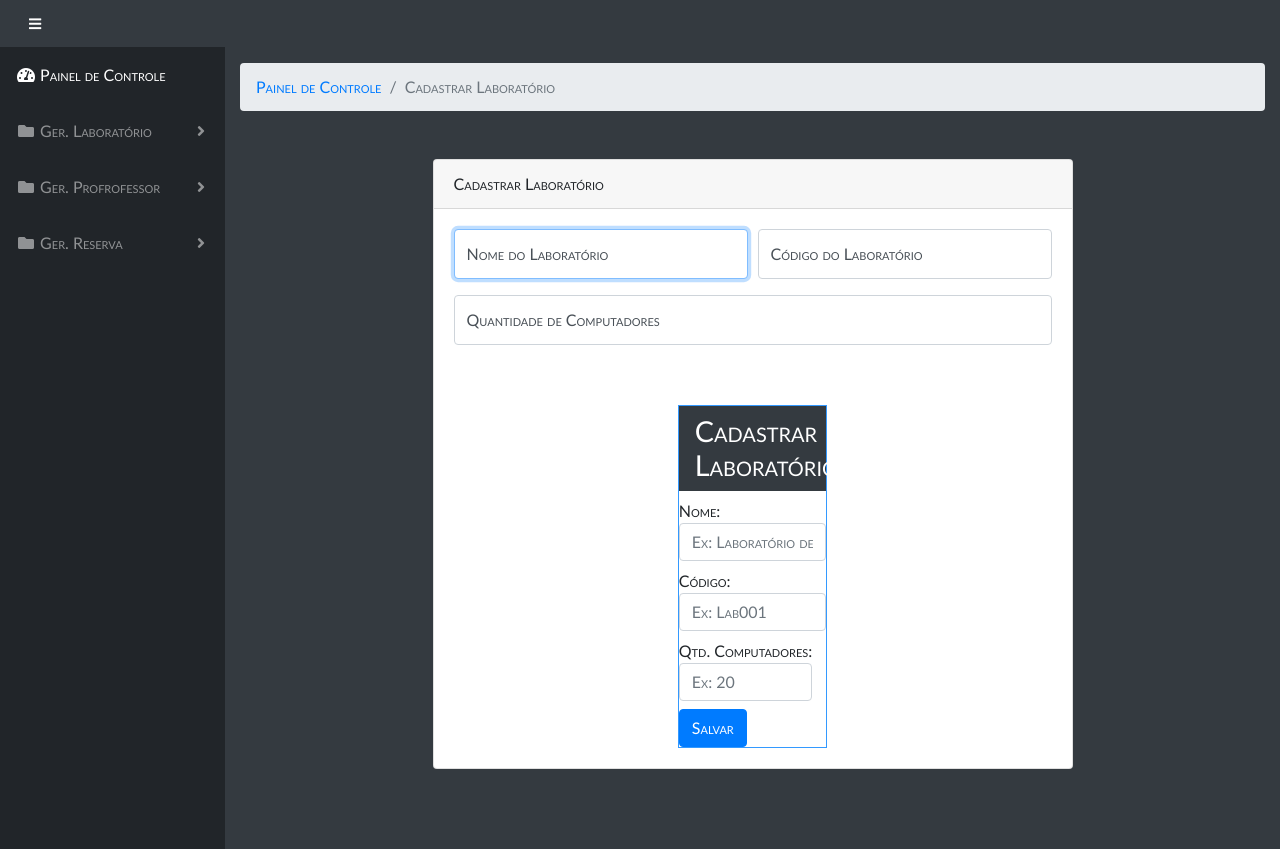
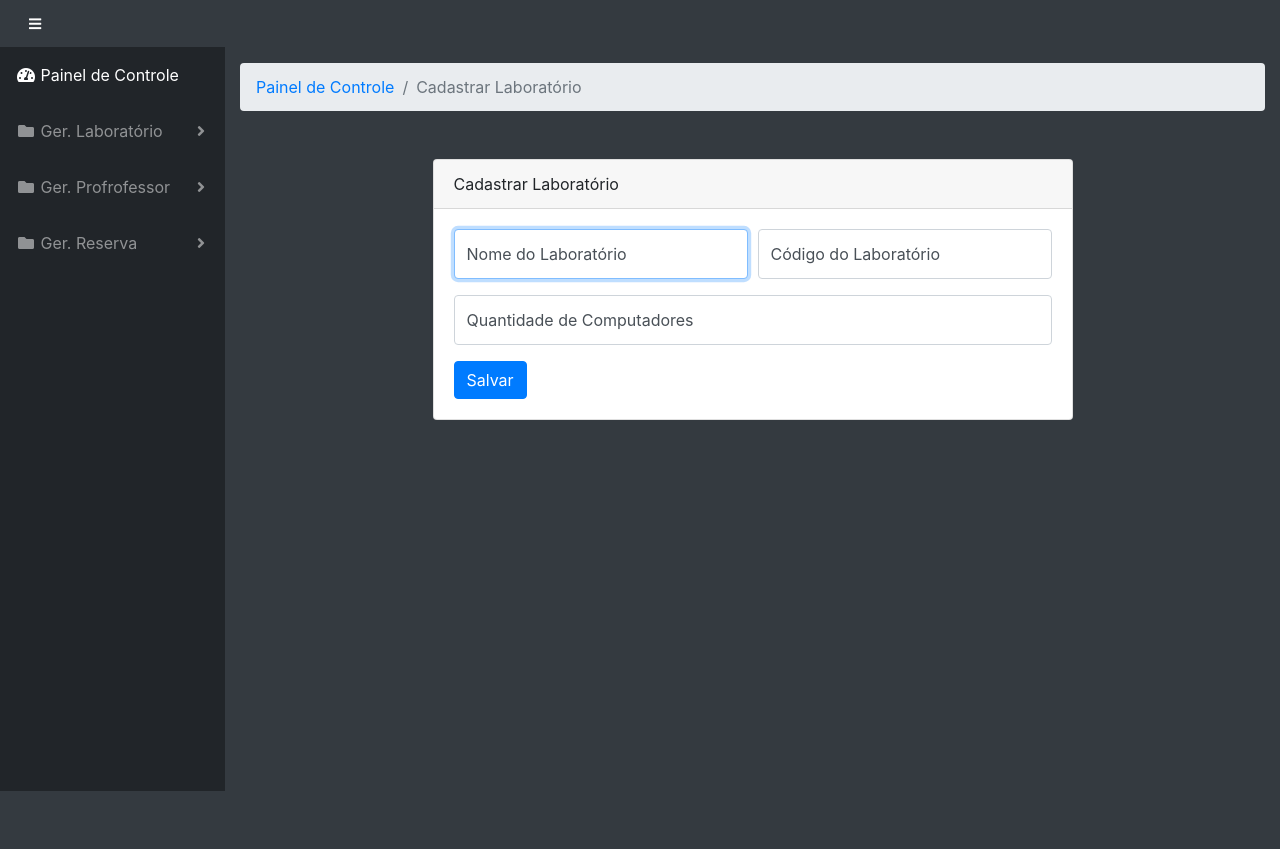
Before and after one commit to Yarles57/Proj-Integrador, a PHP site: page /View/cadasLab.php in a window 1280 px wide. After the commit the page ends 791 px from the top, so only its background shows below. Run offline with PHP 8.4, Linux system fonts and the light colour scheme; the visitor is signed in with stand-in values (Sample User, id 1); data comes from the database, SQL or seed files in the repository; data that the repository does not hold is empty; some libraries are stand-ins or nearby versions.

Commit message:
Update cadasLab.php

```diff
--- a/View/cadasLab.php
+++ b/View/cadasLab.php
@@ -116,14 +116,14 @@
             <div class="form-row">
               <div class="col-md-6">
                 <div class="form-label-group">
-                  <input type="text" id="firstName" class="form-control" placeholder="First name" required="on" autofocus="autofocus" name="nomeLab">
+                  <input  type="text" id="firstName" class="form-control" placeholder="First name" required="on" autofocus="autofocus" name="nomeLab">
                   <label for="firstName">Nome do Laboratório</label>
                 </div>
                 </div>
 
               <div class="col-md-6">
                 <div class="form-label-group">
-                  <input type="text" id="lastName" class="form-control" placeholder="Código do Laboratório" name="codeLab" required="on">
+                  <input type="text" id="lastName" class="form-control" maxlength="6" placeholder="Código do Laboratório" name="codeLab" required="on">
                   <label for="lastName">Código do Laboratório</label>
                 </div>
               </div>
@@ -131,63 +131,21 @@
           </div>
           <div class="form-group">
             <div class="form-label-group">
-              <input input type="number" min="1" id="inputEmail" class="form-control" placeholder="Quantidade de Computadores" name="qtdComputadores" required="on">
+              <input input type="number" min="1" max="30" id="inputEmail" class="form-control" placeholder="Quantidade de Computadores" name="qtdComputadores" required="on">
               <label for="inputEmail">Quantidade de Computadores</label>
             </div>
           </div>
 
 			   <input type="hidden" name="metodo" value="store">
 	        <input type="hidden"  name="classe" value="laboratorio">
-	<link rel="stylesheet" type="text/css" href="../bootstrap/css/bootstrap.min.css">
-	 <style type="text/css">
-    *{
-      margin: 0;
-      padding: 0;
-      font-family: Calibri;
-      font-variant: small-caps;
-    }
-    #container{
-      margin-top: 50%;
-      width: 25%;
-      margin: 0 auto;
-      border: 1px solid#3399ff;
-      min-width: 10%;
 
-    }
-    h1{
-      color: #FFF;
-      font-size: 1.8em;
-      font-weight: lighter;
-    }
+<input type="submit" value="Salvar" class="btn btn-primary">
 
-  </style>
+    </form>
+  </div>
 
-</head>
-<body>
-	<div id="container" style= "margin-top: 10%";>
-		<h1 class="navbar navbar-dark bg-dark">Cadastrar Laboratório</h1>
 
-		<form action="../index.php" method="post">
 
-			<label>Nome:
-        <input type="text" class="form-control" name="nomeLab" placeholder="Ex: Laboratório de Redes" required="on" autofocus>
-      </label><br />
-
-      <label>Código:
-        <input type="text" class="form-control" name="codeLab" maxlength="6" placeholder="Ex: Lab001" required="on" >
-      </label><br />
-
-      <label>Qtd. Computadores:
-        <input type="number" min="1" max="30" class="form-control" name="qtdComputadores" placeholder="Ex: 20" required="on" >
-      </label><br />
-
-			<input type="hidden" name="metodo" value="store">
-	    <input type="hidden"  name="classe" value="laboratorio">
-
-			<input type="submit" value="Salvar" class="btn btn-primary">
-
-		</form>
-	</div>
 
   <!-- Bootstrap core JavaScript-->
   <script src="../vendor/jquery/jquery.min.js"></script>
```
